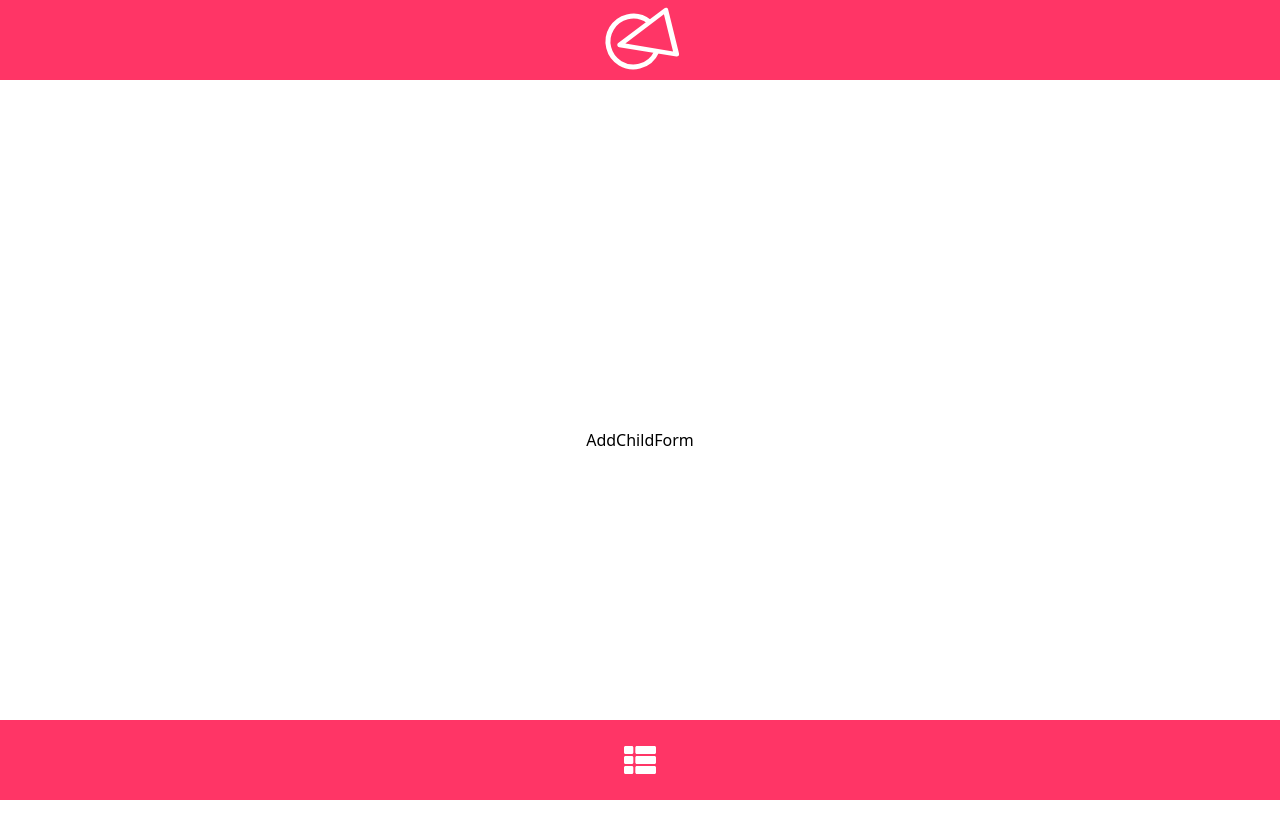
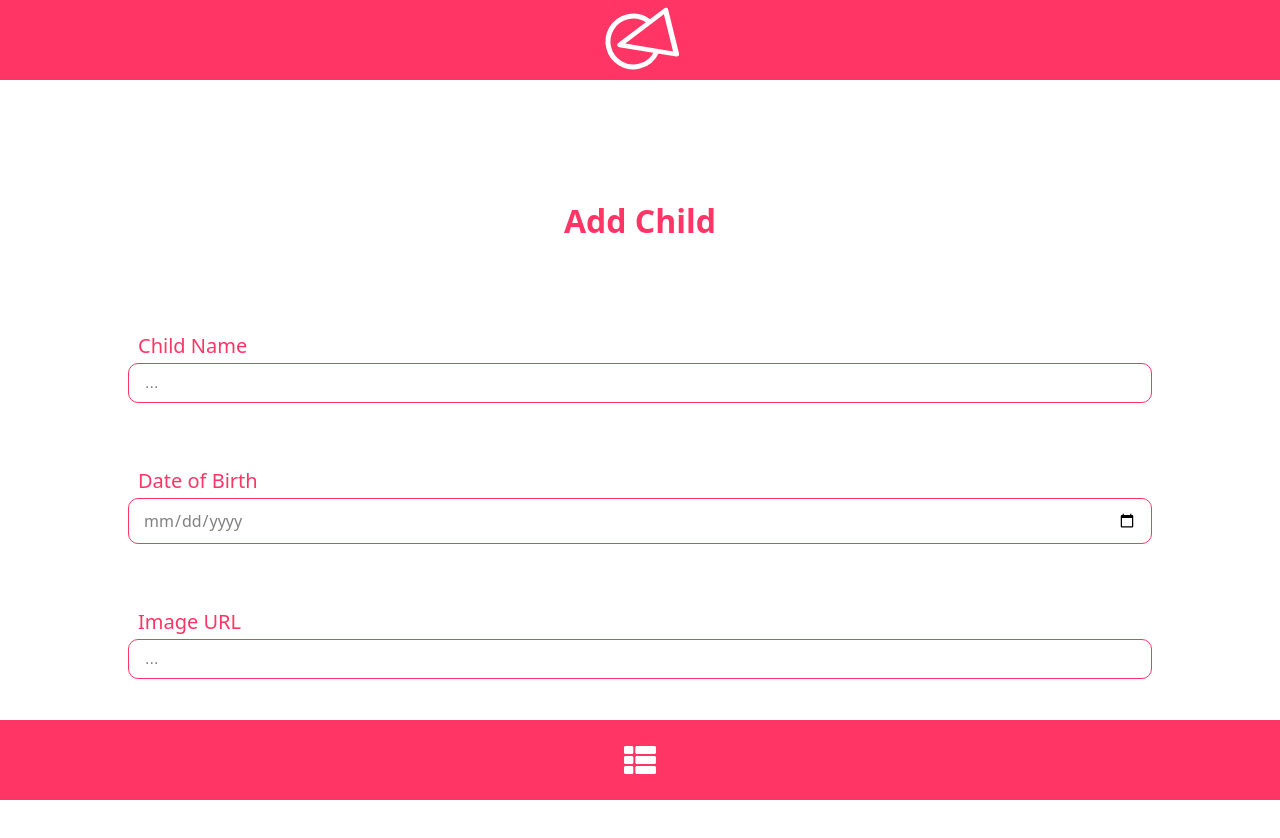
Before and after one commit to idn8k/responsibility_app, a Next.js app: page /addChildPage in a window 1280 px wide. Shown: the top 838 px of the page. Built offline with nearby package versions, Linux system fonts and the light colour scheme.

Commit message:
wip form styling

```diff
--- a/components/AddChildForm.jsx
+++ b/components/AddChildForm.jsx
@@ -1,5 +1,155 @@
-import React from "react";
+import React, { useState } from "react";
+import Button from "./ui/Button";
+import styled from "styled-components";
+
+const StyledHeading = styled.h2`
+  color: #ff3566;
+  font-size: 32px;
+`;
+
+const StyledForm = styled.form`
+  height: 100%;
+  width: 80%;
+  margin: 80px 0;
+  display: flex;
+  flex-direction: column;
+  justify-content: center;
+  align-items: center;
+  gap: 4rem;
+`;
+
+const StyledInputContainer = styled.div`
+  display: flex;
+  width: 100%;
+  flex-direction: column;
+  gap: 4px;
+`;
+
+const StyledLabel = styled.label`
+  color: #ff3566;
+  font-size: 20px;
+  margin-left: 10px;
+`;
+
+const StyledInput = styled.input`
+  width: 100%;
+  padding: 10px 16px;
+  font-size: 16px;
+  border-style: inset;
+  border: 1px solid #ff3566;
+  border-radius: 10px;
+  outline: none;
+  cursor: pointer;
+
+  &:focus {
+    border-color: #ff3566;
+    box-shadow: 0 0 5px rgba(255, 53, 104, 0.973);
+  }
+
+  &::placeholder {
+    color: grey;
+  }
+`;
+
+const StyledDateInput = styled.input.attrs({ type: "date" })`
+  width: 100%;
+  padding: 10px 14px;
+  font-size: 16px;
+  font-size: 16px;
+  border: 1px solid #ff3566;
+  border-radius: 10px;
+  outline: none;
+  cursor: pointer;
+
+  &:focus {
+    border-color: #ff3566;
+    box-shadow: 0 0 5px rgba(255, 53, 104, 0.973);
+  }
+
+  &::placeholder {
+    color: grey;
+    font-style: italic;
+  }
+  &::-webkit-datetime-edit {
+    color: grey;
+    font-family: system-ui;
+  }
+`;
+
+const StyledBtnContainer = styled.div`
+  width: 100%;
+  display: flex;
+  justify-content: space-around;
+`;
 
 export default function AddChildForm() {
-  return <form>AddChildForm</form>;
+  const [inputData, setInputData] = useState({
+    name: "",
+    birth_date: "",
+    imgUrl: "",
+  });
+
+  function handleSubmit(e) {
+    e.preventDefault();
+
+    const formData = new FormData(e.target);
+    const childData = Object.fromEntries(formData);
+
+    console.log(childData);
+
+    setInputData({
+      name: childData.name,
+      birth_date: childData.birth_date,
+      imgUrl: childData.imgUrl,
+    });
+
+    console.log(inputData);
+    e.target.reset();
+  }
+
+  const shortendUrl = inputData?.imgUrl.slice(0, 20) + "...";
+
+  return (
+    <>
+      <StyledForm onSubmit={handleSubmit}>
+        <StyledHeading>Add Child</StyledHeading>
+        <StyledInputContainer>
+          <StyledLabel htmlFor="name">Child Name</StyledLabel>
+          <StyledInput
+            name="name"
+            required
+            type="text"
+            id="name"
+            placeholder={inputData.name ? inputData.name : "..."}
+          />
+        </StyledInputContainer>
+        <StyledInputContainer>
+          <StyledLabel htmlFor="birth_date">Date of Birth</StyledLabel>
+          <StyledDateInput
+            name="birth_date"
+            required
+            type="date"
+            id="birth_date"
+            placeholder={inputData.birth_date ? inputData.name : "01.01.2020"}
+          />
+        </StyledInputContainer>
+        <StyledInputContainer>
+          <StyledLabel htmlFor="imgUrl">Image URL</StyledLabel>
+          <StyledInput
+            name="imgUrl"
+            required
+            type="text"
+            id="imgUrl"
+            placeholder={inputData.imgUrl ? shortendUrl : "..."}
+          />
+        </StyledInputContainer>
+        <StyledBtnContainer>
+          <Button>Cancel</Button>
+          <Button add type="submit">
+            Add
+          </Button>
+        </StyledBtnContainer>
+      </StyledForm>
+    </>
+  );
 }
--- a/components/MainContainer.jsx
+++ b/components/MainContainer.jsx
@@ -3,13 +3,13 @@ import styled from "styled-components";
 
 const StyledMainContainer = styled.main`
   height: 100vh;
-  margin: 40px 0;
+  margin: 80px 0;
   display: flex;
   justify-content: center;
   flex-direction: column;
   align-items: center;
   gap: 80px;
-  overflow-y: auto;
+  /* overflow-y: scroll; */
 `;
 
 export default function MainContainer({ children }) {
--- /dev/null
+++ b/components/ui/Button.jsx
@@ -0,0 +1,17 @@
+import React from "react";
+import styled from "styled-components";
+
+const StyledBtn = styled.button`
+  background-color: ${(props) => (props.add ? "#ff3566" : "#fff")};
+  color: ${(props) => (props.add ? "#fff" : "#ff3566")};
+  border: solid 1px ${(props) => (props.add ? "#fff" : "#ff3566")};
+  width: 45%;
+  padding: 10px 0;
+  border-radius: 10px;
+  cursor: pointer;
+  font-size: 20px;
+`;
+
+export default function Button({ children, add }) {
+  return <StyledBtn add={add}>{children}</StyledBtn>;
+}
```
Also changed, not shown: components/AddChildForm copy.jsx (added, +88 -0 lines), pages/index.js (+8 -3 lines).
